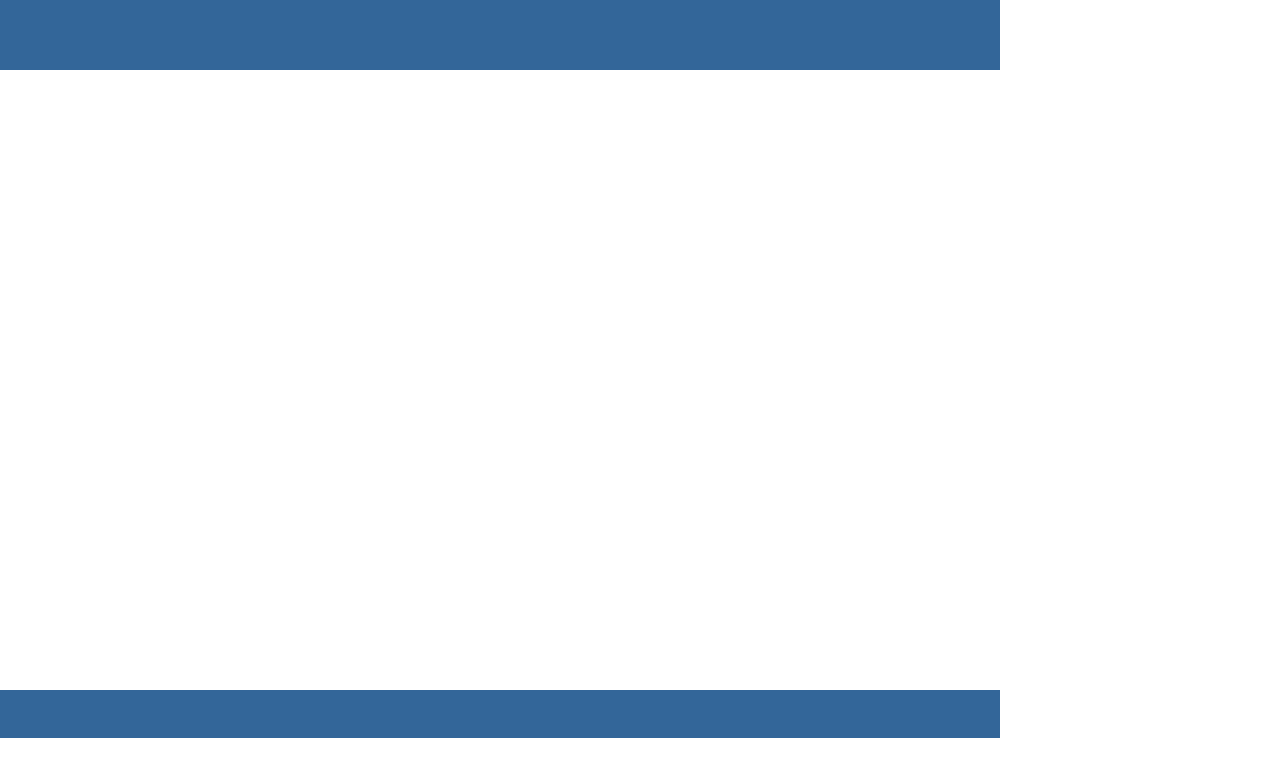
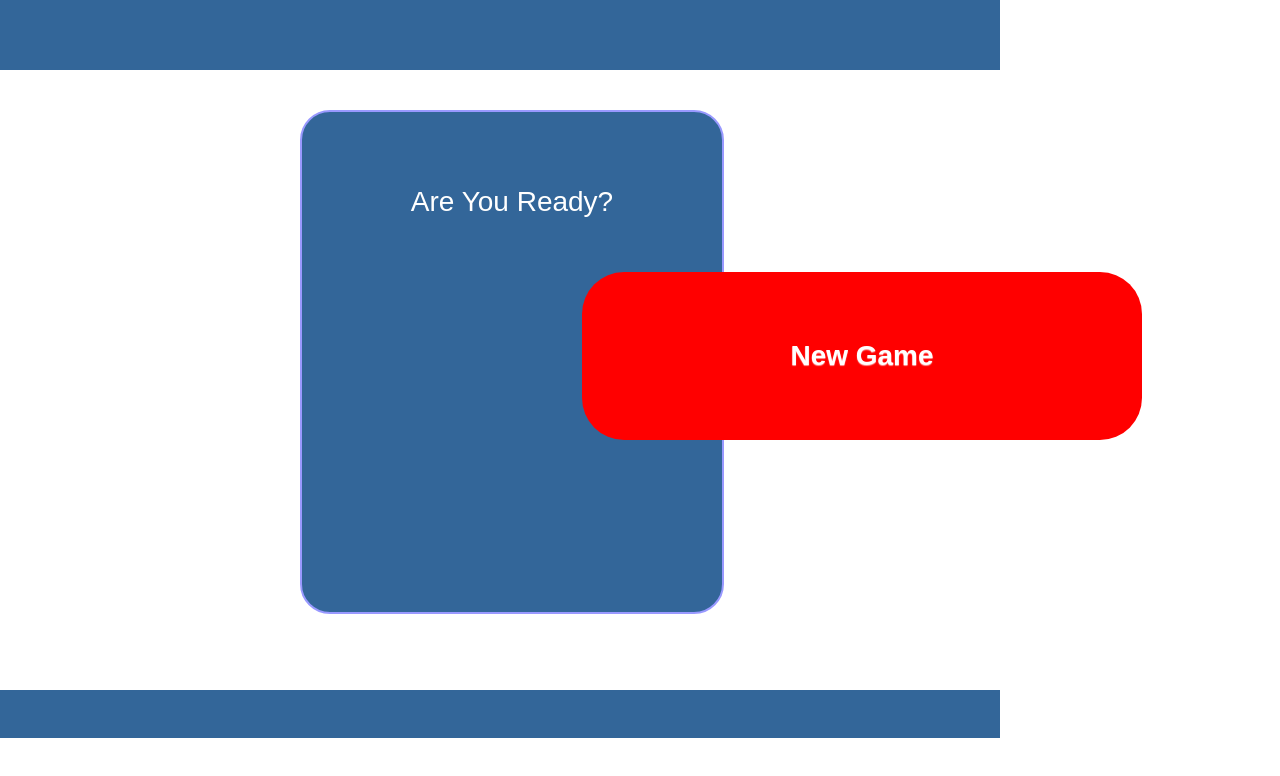
Before and after one commit to StPaulStylee/bubble_shooter_game, a website: page public/views/index.html in a window 1280 px wide. Drawn offline with Linux system fonts and the light colour scheme.

Commit message:
added a start button along with a namespace

```diff
--- /dev/null
+++ b/public/scripts/game.js
@@ -0,0 +1,5 @@
+const Bubbleshoot = window.Bubbleshoot || {};
+Bubbleshoot.Game = (function($){
+  const Game = () => {};
+  return Game;
+})($);
--- a/public/styles/main.css
+++ b/public/styles/main.css
@@ -104,3 +104,48 @@ body {
   top: 69em;
   width: 100em;
 }
+
+/*start-game*/
+.dialog {
+	background-color: #369;
+	border: 2px solid #99f;
+	border-radius: 3em;
+	color: #fff;
+	display: none;
+	height: 46em;
+	left: 30em;
+	padding: 2em 5em;
+	position: absolute;
+	text-align: center;
+	top: 11em;
+	width: 32em;
+}
+
+.dialog h2 {
+	color: #fff;
+	font-size: 2.8em;
+	margin: 2em 0 2em;
+}
+
+.but-start-game {
+	background-color: #f00;
+	border: 2 px solid #f66;
+	border-radius: 1.5em;
+	cursor: pointer;
+	font-size: 2.8em;
+	font-weight: 700;
+	height: 6em;
+	left: 10em;
+	line-height: 6em;
+	position: absolute;
+	text-shadow: 0 1px 1px #f99;
+	width: 20em;
+}
+
+.but-start-game:hover {
+	background-color: #f33;
+}
+
+#start-game {
+	display: block;
+}
--- a/public/views/index.html
+++ b/public/views/index.html
@@ -6,14 +6,24 @@
     <!-- Styles -->
     <link rel="stylesheet" href="/styles/main.css" />
     <!-- Vendors -->
-    <script src="vendors/modernizr-custom.js"></script>
+    <script src="/vendors/modernizr-custom.js"></script>
     <script src="/vendors/jquery.min.js"></script>
+    <!-- Scripts -->
+    <script src="scripts/game.js"></script>
   </head>
   <body>
     <section id="wrapper">
       <div id="top-bar"></div>
       <div id="game"></div>
       <div id="footer-bar"></div>
+      <section id="start-game" class="dialog">
+        <div id="start-game-message">
+          <h2>Are You Ready?</h2>
+        </div>
+        <div class="but-start-game">
+          New Game
+        </div>
+      </section>
     </section>
   </body>
 </html>
--- a/server.js
+++ b/server.js
@@ -1,13 +1,8 @@
 const express = require('express');
 const path = require('path');
-
 const app = express();
 
 app.use(express.static('public'));
-modernizr.build({options: ['load', 'prefixed'], ["feature-detects"]: ['audio', 'canvas', 'css/transitions']}, function (result) {
-  console.log(result); // the build
-  console.log('modernizr built');
-});
 
 app.get('/*', function(req, res){
   res.sendFile(path.join(__dirname, 'public/views/index.html'));
```
